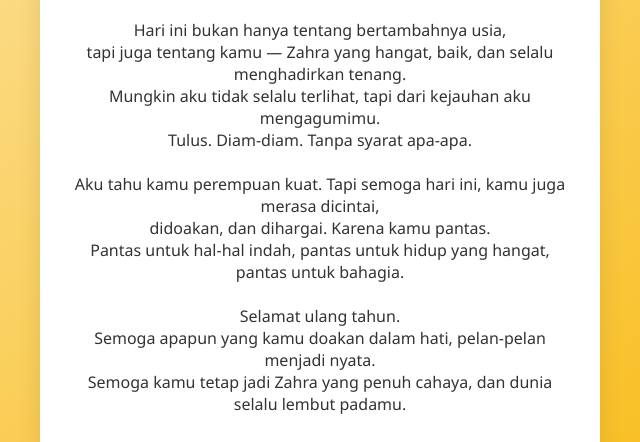
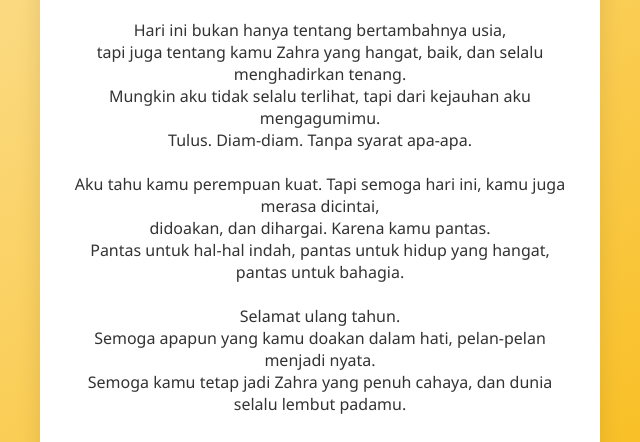
Before and after one commit to Ngapakfol/ulangtahun-zahra, a plain HTML site: page index.html in a window 1280 px wide. Shown: the part 335-777 px from the top of the page, 320-960 px from the left. Drawn offline with Linux system fonts and the light colour scheme; a script that the page names is missing.

Commit message:
index.html

```diff
--- a/index.html
+++ b/index.html
@@ -59,7 +59,7 @@
     <h1>Happy Birthday Zahra Nadya Putri</h1>
     <p>
       Hari ini bukan hanya tentang bertambahnya usia,<br>
-      tapi juga tentang kamu — Zahra yang hangat, baik, dan selalu menghadirkan tenang.<br>
+      tapi juga tentang kamu Zahra yang hangat, baik, dan selalu menghadirkan tenang.<br>
       Mungkin aku tidak selalu terlihat, tapi dari kejauhan aku mengagumimu.<br>
       Tulus. Diam-diam. Tanpa syarat apa-apa.<br><br>
       Aku tahu kamu perempuan kuat. Tapi semoga hari ini, kamu juga merasa dicintai,<br>
```
